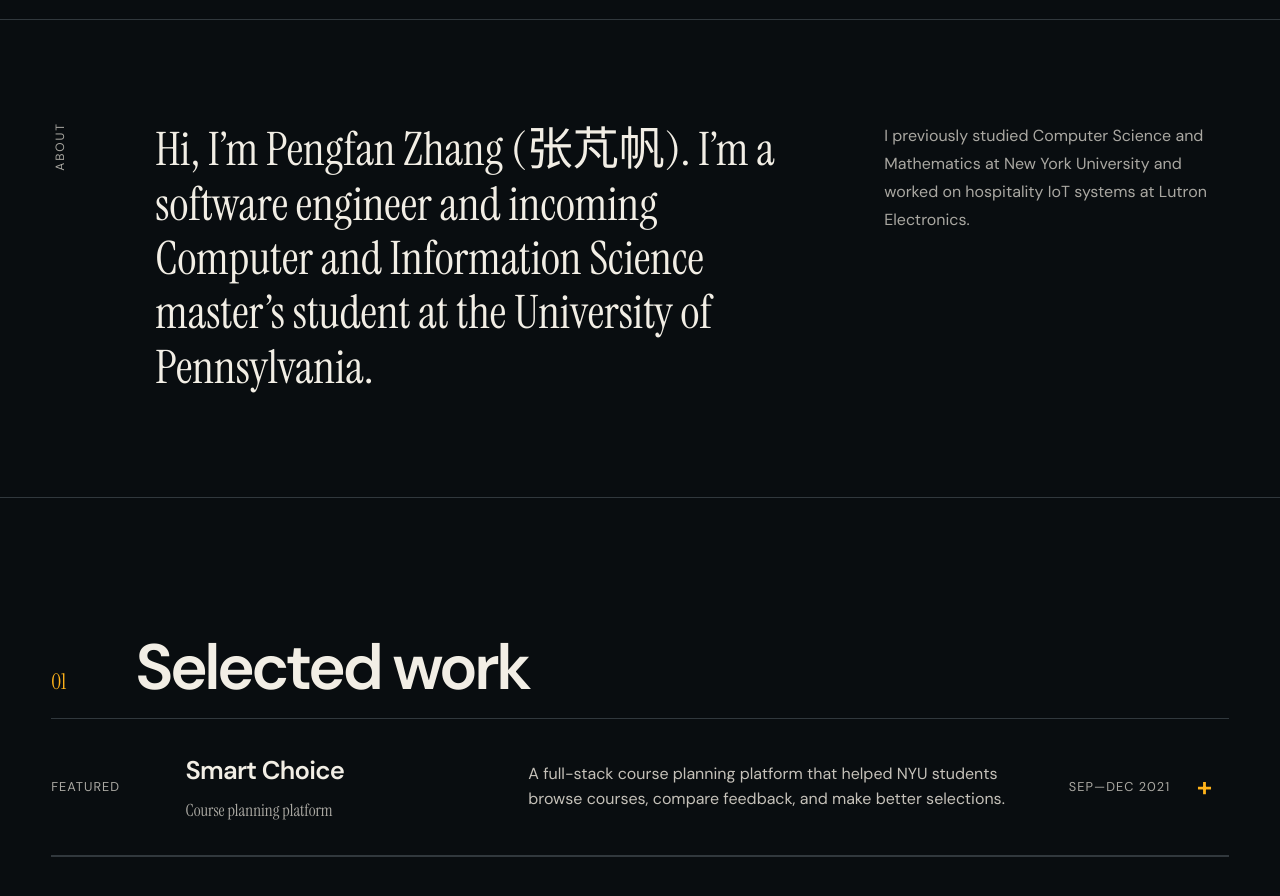
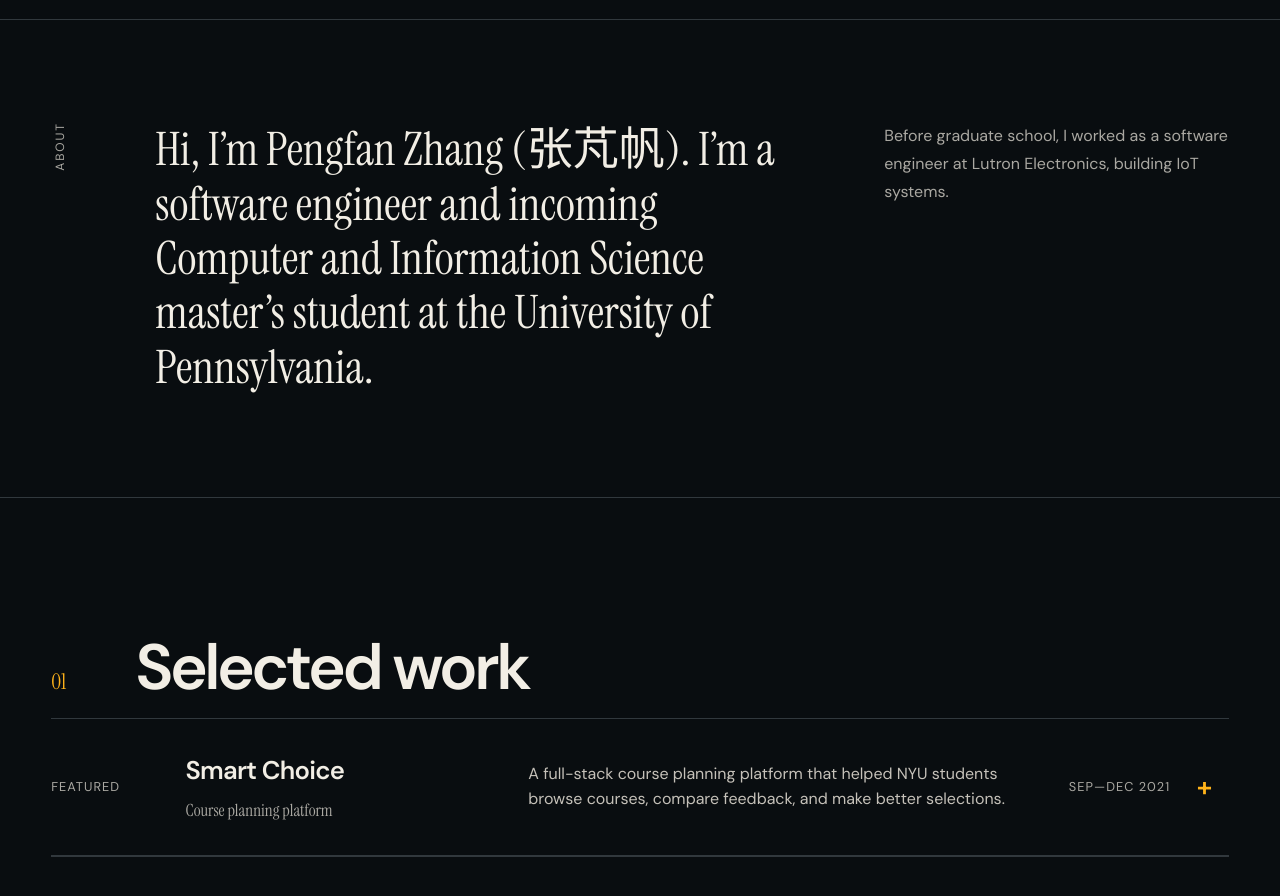
Before and after one commit to PengfanZ/PengfanZ.github.io, a React (Vite) app: page / in a window 1280 px wide. Shown: the part 780-1676 px from the top of the page. Built offline with nearby package versions, Linux system fonts and the light colour scheme.

Commit message:
Simplify About section experience copy

```diff
--- a/src/sections/AboutSection.tsx
+++ b/src/sections/AboutSection.tsx
@@ -19,9 +19,8 @@ export function AboutSection() {
         </Grid.Col>
         <Grid.Col span={{ base: 12, sm: 4 }}>
           <Text className={classes.copy}>
-            I previously studied Computer Science and Mathematics at New York
-            University and worked on hospitality IoT systems at Lutron
-            Electronics.
+            Before graduate school, I worked as a software engineer at Lutron
+            Electronics, building IoT systems.
           </Text>
         </Grid.Col>
       </Grid>
```
